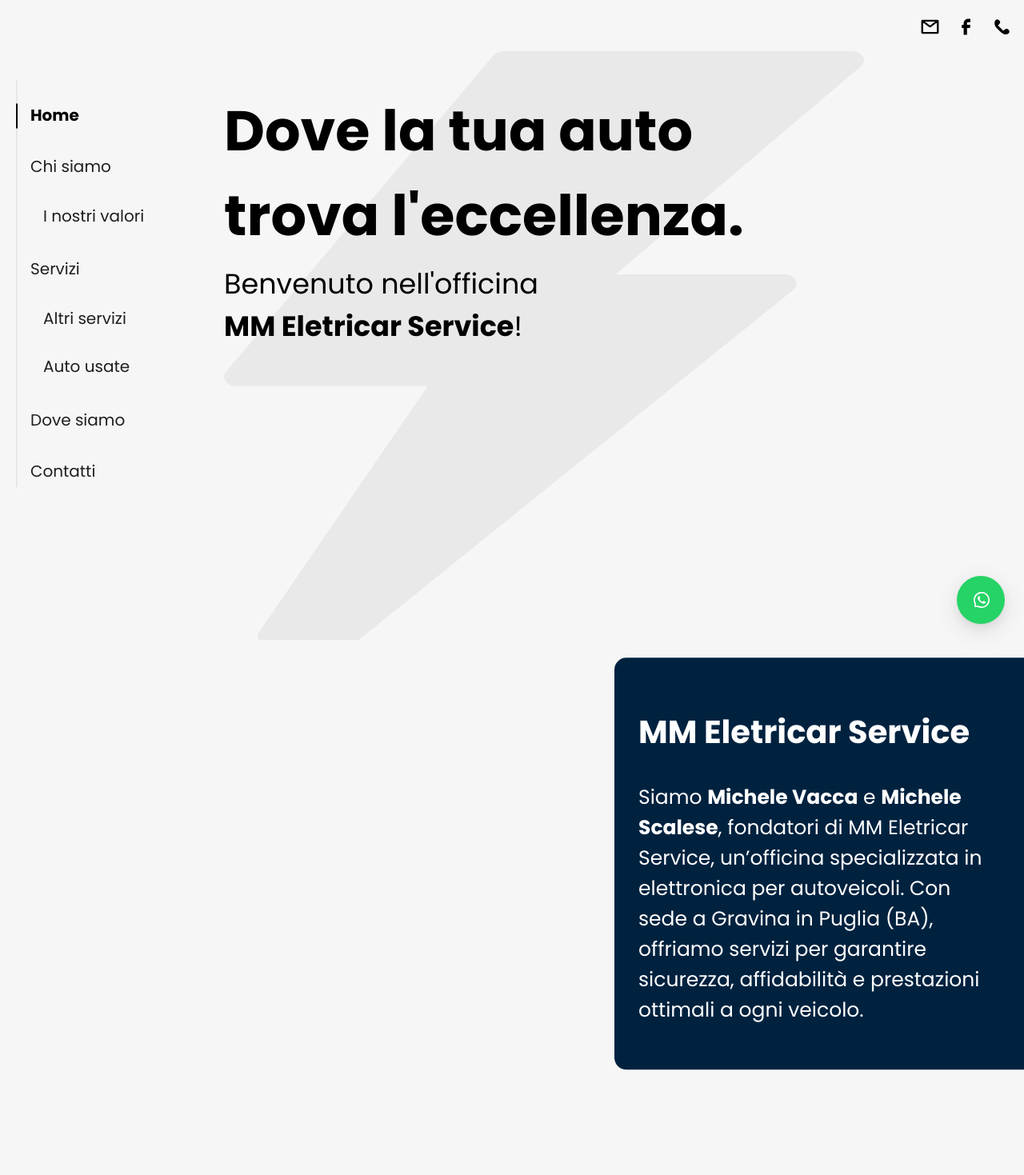
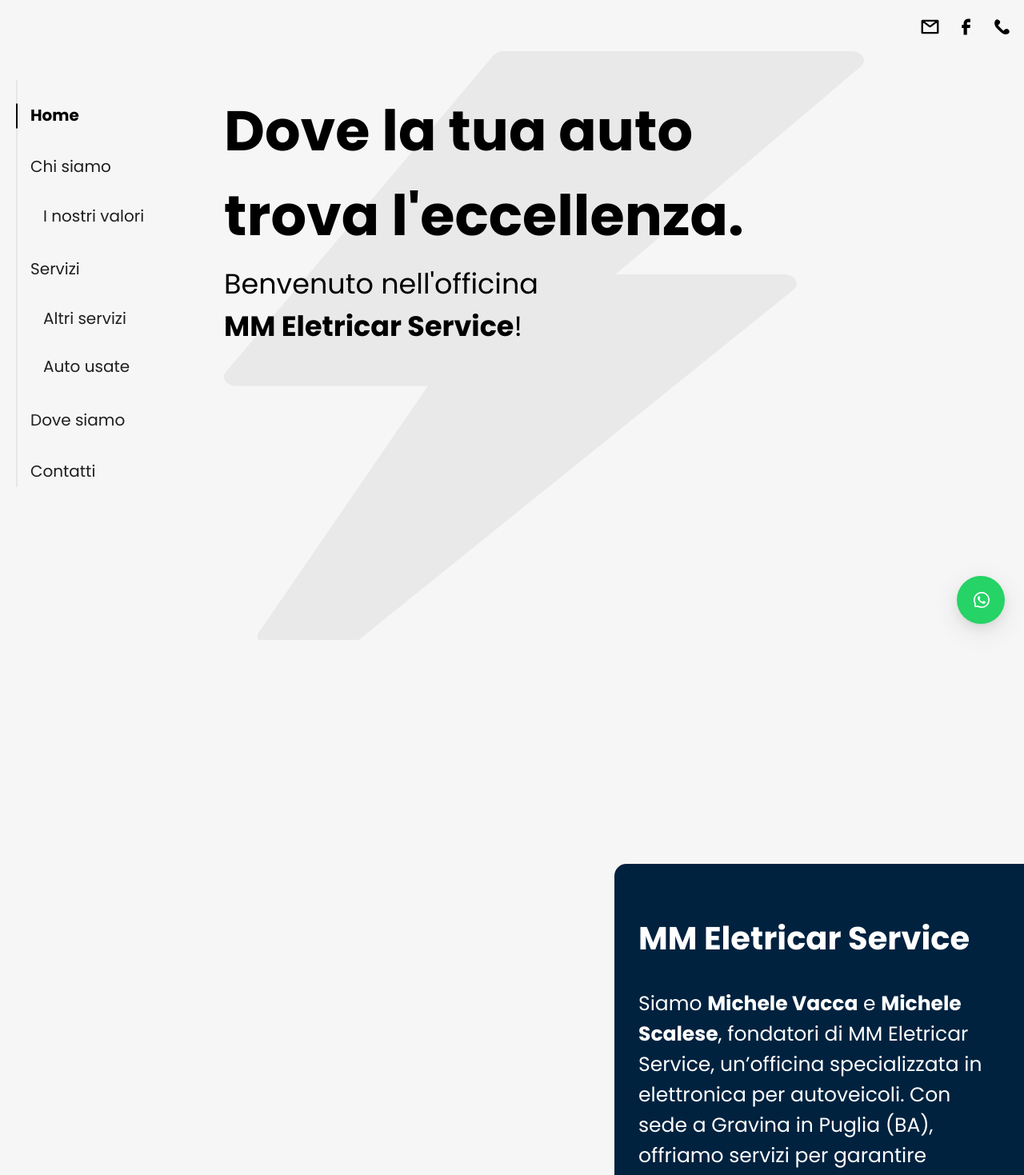
Before and after one commit to michelepatella/mmeletricarservice.it, a React (Create React App) app: page / in a window 1280 px wide. Shown: the top 1469 px of the page at 80% size. Built offline with nearby package versions, Linux system fonts and the light colour scheme.

Commit message:
animations added, there're two bugs to solve: - whatsapp icon dimension is too much in same cases - in same cases there's a conflict between media queries of menu and media queries of home layout content (are overlapped)

```diff
--- a/src/css/ChiSiamo.css
+++ b/src/css/ChiSiamo.css
@@ -10,6 +10,16 @@
     overflow: hidden;
 }
 
+@keyframes fadeSlideIn {
+    0% {
+        opacity: 0;
+        transform: translateY(-20px);
+    }
+    100% {
+        opacity: 1;
+        transform: translateY(0);
+    }
+}
 
 .chi-siamo-description {
     background-color: #00223F;
@@ -19,8 +29,11 @@
     position: absolute;
     top: 35%;
     right: 0;
-    transform: translateY(-50%);
+    transform: translateY(-20px);
     margin: 0;
+    opacity: 0;
+    animation: fadeSlideIn 1.5s ease forwards;
+    animation-delay: 2.8s;
 }
 
 .chi-siamo-description h2 {
--- a/src/css/Home.css
+++ b/src/css/Home.css
@@ -23,6 +23,15 @@
         background-position: initial;
         height: 100vh;
         width: 100%;
+        opacity: 0;
+        animation: fadeIn 1.5s ease forwards;
+        animation-delay: 0.5s;
+    }
+
+    @keyframes fadeIn {
+        to {
+            opacity: 1;
+        }
     }
 
     .home-title {
@@ -37,10 +46,12 @@
         color: black;
         margin-top: 5px;
     }
+
 }
 
+
 /* ------ Medium screen ------- */
-@media (min-width: 768px) and (max-width: 1023px) and (orientation: landscape){
+@media (min-height: 768px) and (max-width: 1023px) and (orientation: landscape){
     .title-container {
         overflow: hidden;
         margin-left: 220px;
@@ -50,6 +61,16 @@
         height: 100vh;
         width: 100%;
         margin-top: 10px;
+        background-size: 65%;
+        opacity: 0;
+        animation: fadeIn 1.5s ease forwards;
+        animation-delay: 0.5s;
+    }
+
+    @keyframes fadeIn {
+        to {
+            opacity: 1;
+        }
     }
 
     .home-title {
@@ -66,7 +87,7 @@
     }
 }
 
-@media (min-width: 768px) and (max-width: 1023px) and (orientation: portrait){
+@media (min-width: 768px) and (max-width: 1023px) and (orientation: portrait) {
     .title-container {
         overflow: hidden;
         margin-left: 220px;
@@ -76,6 +97,16 @@
         background-position: initial;
         height: 100vh;
         width: 100%;
+        background-size: 65%;
+        opacity: 0;
+        animation: fadeIn 1.5s ease forwards;
+        animation-delay: 0.5s;
+    }
+
+    @keyframes fadeIn {
+        to {
+            opacity: 1;
+        }
     }
 
     .home-title {
@@ -103,6 +134,17 @@
         background-position: initial;
         height: 100vh;
         width: 100%;
+        margin-top: 10px;
+        background-size: 80%;
+        opacity: 0;
+        animation: fadeIn 1.5s ease forwards;
+        animation-delay: 0.5s;
+    }
+
+    @keyframes fadeIn {
+        to {
+            opacity: 1;
+        }
     }
 
     .home-title {
@@ -128,6 +170,17 @@
         background-position: initial;
         height: 100vh;
         width: 100%;
+        margin-top: 10px;
+        background-size: 38%;
+        opacity: 0;
+        animation: fadeIn 1.5s ease forwards;
+        animation-delay: 0.5s;
+    }
+
+    @keyframes fadeIn {
+        to {
+            opacity: 1;
+        }
     }
 
     .home-title {
```
